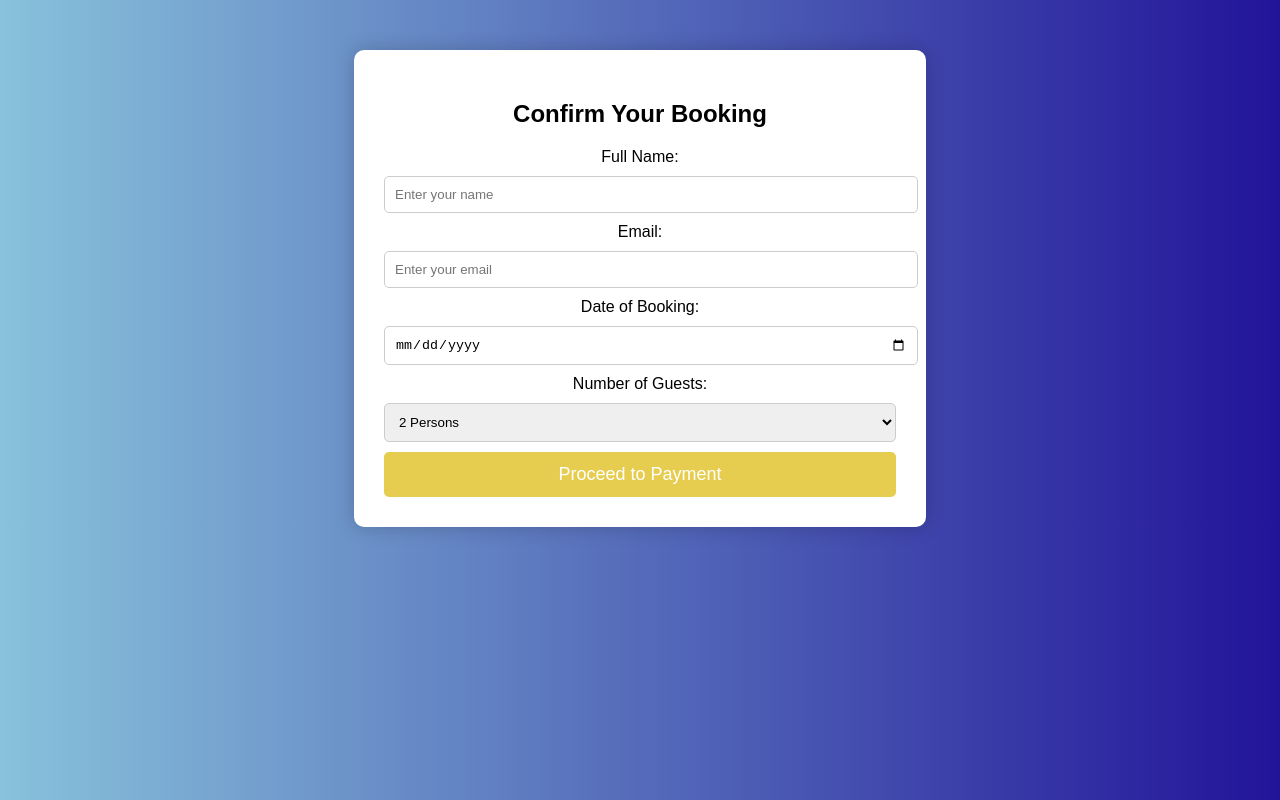
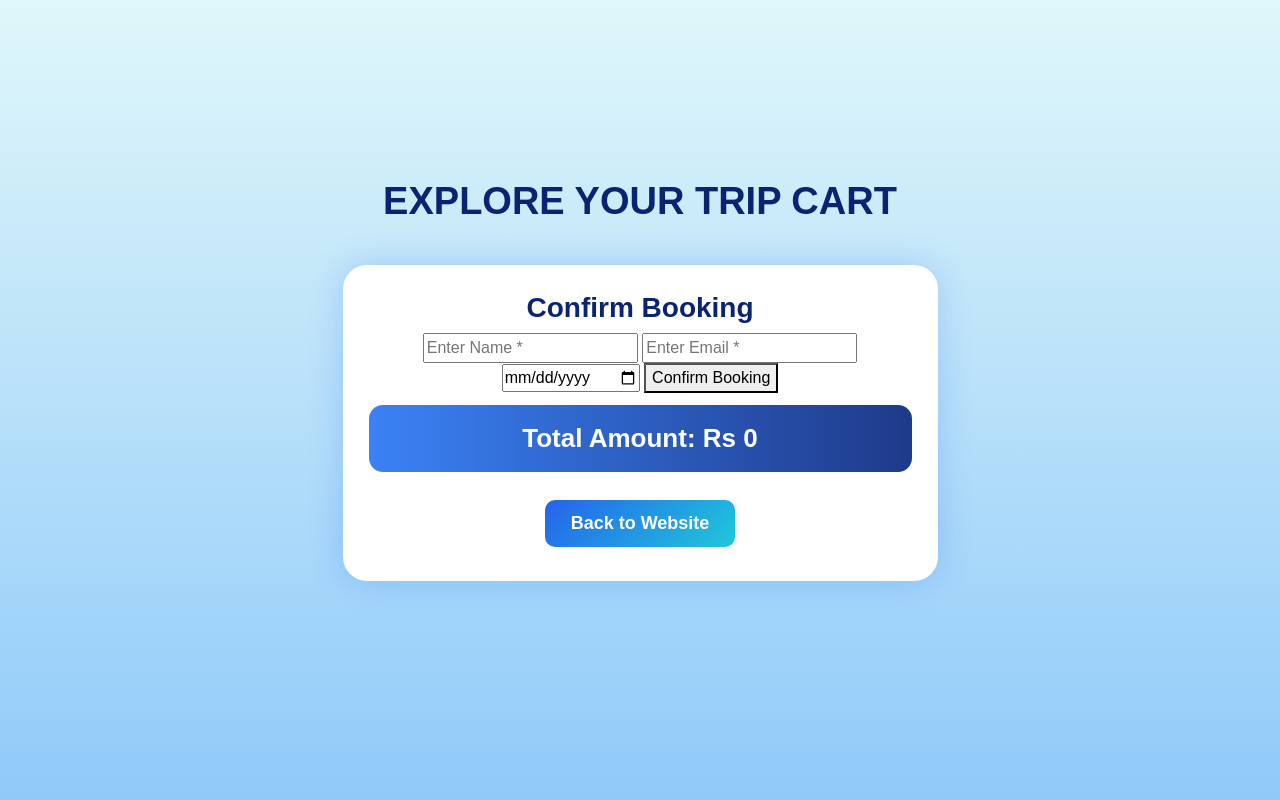
Before and after one commit to amirdaselvi/Tourify, a plain HTML site: page cart.html in a window 1280 px wide. Drawn offline with Linux system fonts and the light colour scheme.

Commit message:
Update cart.html

```diff
--- a/cart.html
+++ b/cart.html
@@ -3,87 +3,239 @@
 <head>
 <meta charset="UTF-8">
 <meta name="viewport" content="width=device-width, initial-scale=1.0">
-    <title>Cart - Confirm Your Booking</title>
+<title>✈️ Tourify Cart</title>
+<link rel="stylesheet" href="css/bootstrap.min.css">
+<script src="js/bootstrap.bundle.min.js"></script>
+
 <style>
 body {
+    margin: 0;
     font-family: 'Poppins', sans-serif;
-            background: linear-gradient(to right, #88c2db, #221499);
+    background: linear-gradient(to bottom, #e0f7fa, #90caf9);
+    display: flex;
+    justify-content: center;
+    align-items: center;
+    min-height: 100vh;
+    padding: 40px 0;
+}
+
+.cart-container {
+    width: 85%;
+    max-width: 850px;
+    margin: auto;
+    text-align: center;
+    animation: fadeIn 1s ease;
+}
+
+@keyframes fadeIn {
+    from {opacity:0; transform: translateY(30px);}
+    to {opacity:1; transform: translateY(0);}
+}
+
+.cart-title {
+    font-size: 38px;
+    font-weight: 800;
+    color: #0a2472;
+    margin-bottom: 30px;
+}
+
+.cart-card {
+    background: white;
+    border-radius: 20px;
+    padding: 18px;
+    margin: 18px auto;
+    width: 92%;
+    box-shadow: 0px 6px 26px rgba(0, 81, 255, 0.18);
+    transition: 0.4s;
+    position: relative;
+    overflow: hidden;
+}
+
+.cart-card:hover {
+    transform: translateY(-8px);
+    box-shadow: 0 0 40px rgba(37, 99, 235, 0.45);
+}
+
+.cart-card img {
+    width: 100%;
+    height: 170px;
+    object-fit: cover;
+    border-radius: 14px;
+}
+
+.cart-info h4 {
+    font-size: 22px;
+    font-weight: 700;
+    color: #0a2472;
+}
+
+.cart-info p {
+    font-size: 16px;
+    font-weight: 600;
+    color: #1e40af;
+    margin: 4px 0;
+}
+
+.remove-btn {
+    background: #ff4d6d;
     color: white;
-            text-align: center;
-            margin: 0;
-            padding: 0;
+    border: none;
+    padding: 7px 22px;
+    border-radius: 12px;
+    font-weight: 700;
+    cursor: pointer;
+    margin-top: 10px;
+    transition: 0.3s;
 }
-        .cart-container {
-            width: 40%;
-            margin: auto;
+
+.remove-btn:hover {
+    transform: scale(1.1);
+    box-shadow: 0 0 20px rgba(255,77,109,0.6);
+}
+
+.bill-box {
     background: white;
-            padding: 30px;
+    padding: 26px;
+    border-radius: 24px;
+    width: 70%;
+    margin: 40px auto;
+    box-shadow: 0 0 35px rgba(0, 81, 255, 0.2);
+}
+
+.total-bill {
+    font-size: 26px;
+    font-weight: 800;
+    background: linear-gradient(90deg, #3b82f6, #1e3a8a);
+    padding: 14px;
+    border-radius: 14px;
+    color: white;
+    margin-top: 12px;
+}
+
+.btn-group {
+    margin-top: 20px;
+}
+
+.go-back-btn, .website-btn {
+    padding: 10px 26px;
     border-radius: 10px;
-            box-shadow: 0px 0px 20px rgba(0, 0, 0, 0.2);
-            margin-top: 50px;
-            color: black;
+    font-weight: 700;
+    border: none;
+    font-size: 18px;
+    cursor: pointer;
+    transition: 0.3s;
+    margin: 8px;
 }
-        .cart-item {
-            padding: 15px;
-            border-bottom: 2px solid #ddd;
-            font-size: 18px;
+
+.go-back-btn {
+    background: #0a2472;
+    color: white;
 }
-        input, select {
-            width: 100%;
-            padding: 10px;
-            margin: 10px 0;
-            border-radius: 5px;
-            border: 1px solid #ccc;
+
+.website-btn {
+    background: linear-gradient(135deg, #2563eb, #1fc8db);
+    color: white;
 }
-        .checkout-btn {
-            display: block;
-            width: 100%;
-            padding: 12px;
-            background: #e7cd4f;
-            color: white;
-            text-decoration: none;
-            border: none;
-            cursor: pointer;
-            border-radius: 5px;
-            font-size: 18px;
-            transition: background 0.3s;
-        }
-        .checkout-btn:hover {
-            background: #e04c54;
+
+.go-back-btn:hover, .website-btn:hover {
+    transform: translateY(-4px) scale(1.05);
+    box-shadow: 0 0 20px rgba(10,36,114,0.5);
 }
 </style>
 </head>
+
 <body>
+
 <div class="cart-container">
-        <h2>Confirm Your Booking</h2>
-        <div id="cart-items">
-            <!-- Selected package will be displayed here -->
+    <h2 class="cart-title">EXPLORE YOUR TRIP CART</h2>
+    <div id="cartItems"></div>
+
+    <div class="bill-box">
+        <h3 style="font-weight:800;color:#0a2472;">Confirm Booking</h3>
+
+        <form id="booking-form" onsubmit="proceedPay(); return false;">
+            <input type="text" id="userName" placeholder="Enter Name *" required>
+            <input type="email" id="userMail" placeholder="Enter Email *" required>
+            <input type="date" id="bookDate" required>
+            <button type="submit" class="total-bill-btn">Confirm Booking</button>
+        </form>
+
+        <div class="total-bill">Total Amount: Rs <span id="totalBill">0</span></div>
+
+        <div class="btn-group">
+
+            <button class="website-btn" type="button" onclick="goHomeSite()">Back to Website</button>
+        </div>
+    </div>
 </div>
 
-        <form id="booking-form">
-            <label for="name">Full Name:</label>
-            <input type="text" id="name" placeholder="Enter your name" required>
+<script>
+let cart = JSON.parse(localStorage.getItem("tourCart")) || [];
 
-            <label for="email">Email:</label>
-            <input type="email" id="email" placeholder="Enter your email" required>
+function renderCart() {
+    const box = document.getElementById("cartItems");
+    const billSpan = document.getElementById("totalBill");
+    box.innerHTML = "";
+    let total = 0;
 
-            <label for="date">Date of Booking:</label>
-            <input type="date" id="date" required>
+    cart.forEach(function(pkg, i) {
+        total += pkg.price;
 
-            <label for="guests">Number of Guests:</label>
-            <select id="guests">
-                <option value="1">1 Person</option>
-                <option value="2" selected>2 Persons</option>
-                <option value="3">3 Persons</option>
-                <option value="4">4 Persons</option>
-                <option value="5">5+ Persons</option>
-            </select>
+        const card = document.createElement("div");
+        card.className = "cart-card";
+        card.innerHTML =
 
-            <button type="submit" class="checkout-btn">Proceed to Payment</button>
-        </form>
-    </div>
+          "<div class='cart-info'>" +
+            "<h4>" + pkg.name + "</h4>" +
+            "<p> For " + pkg.persons + " Traveler(s)</p>" +
+            "<p> Cost: Rs " + pkg.price + "</p>" +
+          "</div>" +
+          "<button class='remove-btn' onclick='removePackage(" + i + ")'>Remove</button>";
+
+        box.appendChild(card);
+    });
+
+    billSpan.innerText = total;
+}
+
+function removePackage(i) {
+    cart.splice(i, 1);
+    localStorage.setItem("tourCart", JSON.stringify(cart));
+    location.reload();
+}
+function goBackSite() {
+    history.back();
+}
+
+function goHomeSite() {
+    location.href = "index.html";
+}
+
+function proceedPay() {
+    const name = document.getElementById("userName").value;
+    const email = document.getElementById("userMail").value;
+    const date = document.getElementById("bookDate").value;
+    const totalBill = document.getElementById("totalBill").innerText;
+
+    if(name == "" || email == "" || date == "") {
+        alert("Please fill all booking details!");
+        return;
+    }
+
+    alert(
+        "Booking Confirmed!\n\n" +
+        "Name: " + name + "\n" +
+        "Email: " + email + "\n" +
+        "Booking Date: " + date + "\n" +
+        "Total Bill: Rs " + totalBill + "\n\n" +
+        "Thank you for choosing TOURIFY !!"
+    );
+}
+
+window.addEventListener("DOMContentLoaded", renderCart);
 
 
+</script>
 
 </body>
 </html>
```
Lines whose indentation alone changed are shown as unchanged.
